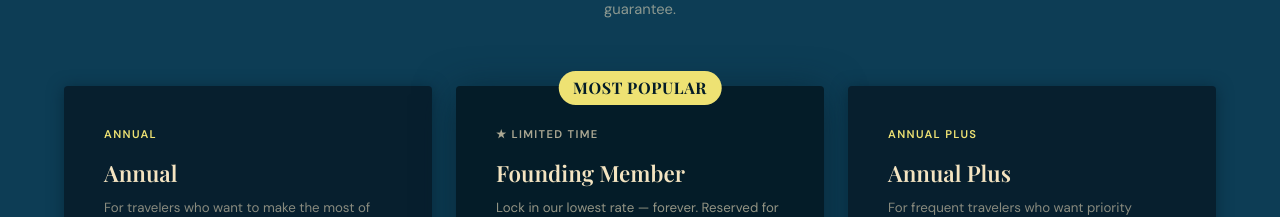
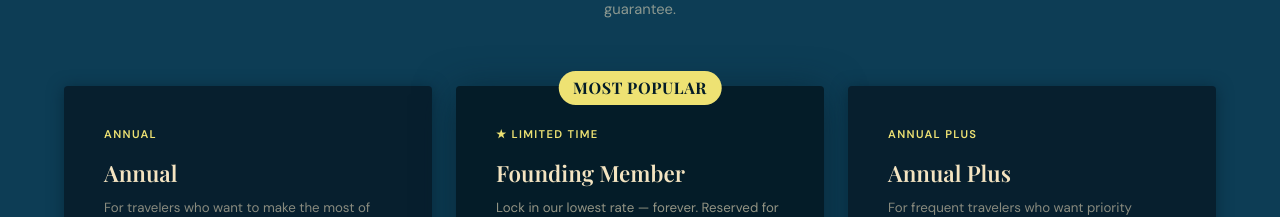
Before and after one commit to ElBeDev/travels, a React (Vite) app: page / in a window 1280 px wide. Shown: the part 6480-6697 px from the top of the page. Built offline with nearby package versions, Linux system fonts and the light colour scheme; a web font is replaced by a local one.

Commit message:
style: featured plan badge in gold color

```diff
--- a/src/components/Pricing.module.css
+++ b/src/components/Pricing.module.css
@@ -57,7 +57,7 @@
   font-size: 0.7rem; font-weight: 600; letter-spacing: 0.12em;
   text-transform: uppercase; color: var(--terra); margin-bottom: 0.8rem;
 }
-.featured .planBadge { color: var(--sand); opacity: 0.7; }
+.featured .planBadge { color: var(--terra); opacity: 1; }
 .planName {
   font-family: var(--ff-display);
   font-size: 1.4rem; font-weight: 600; color: var(--sand); margin-bottom: 0.4rem;
```
